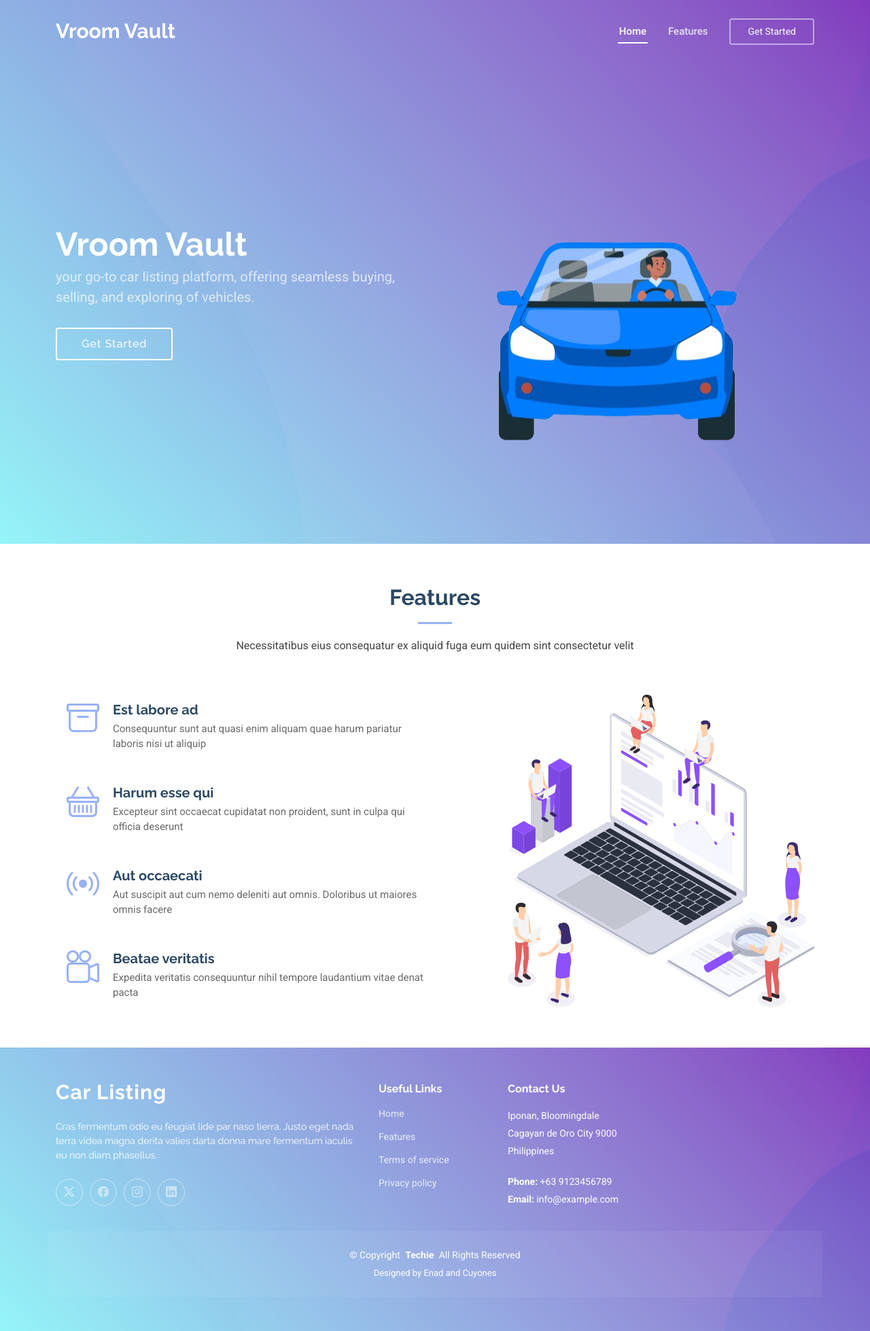
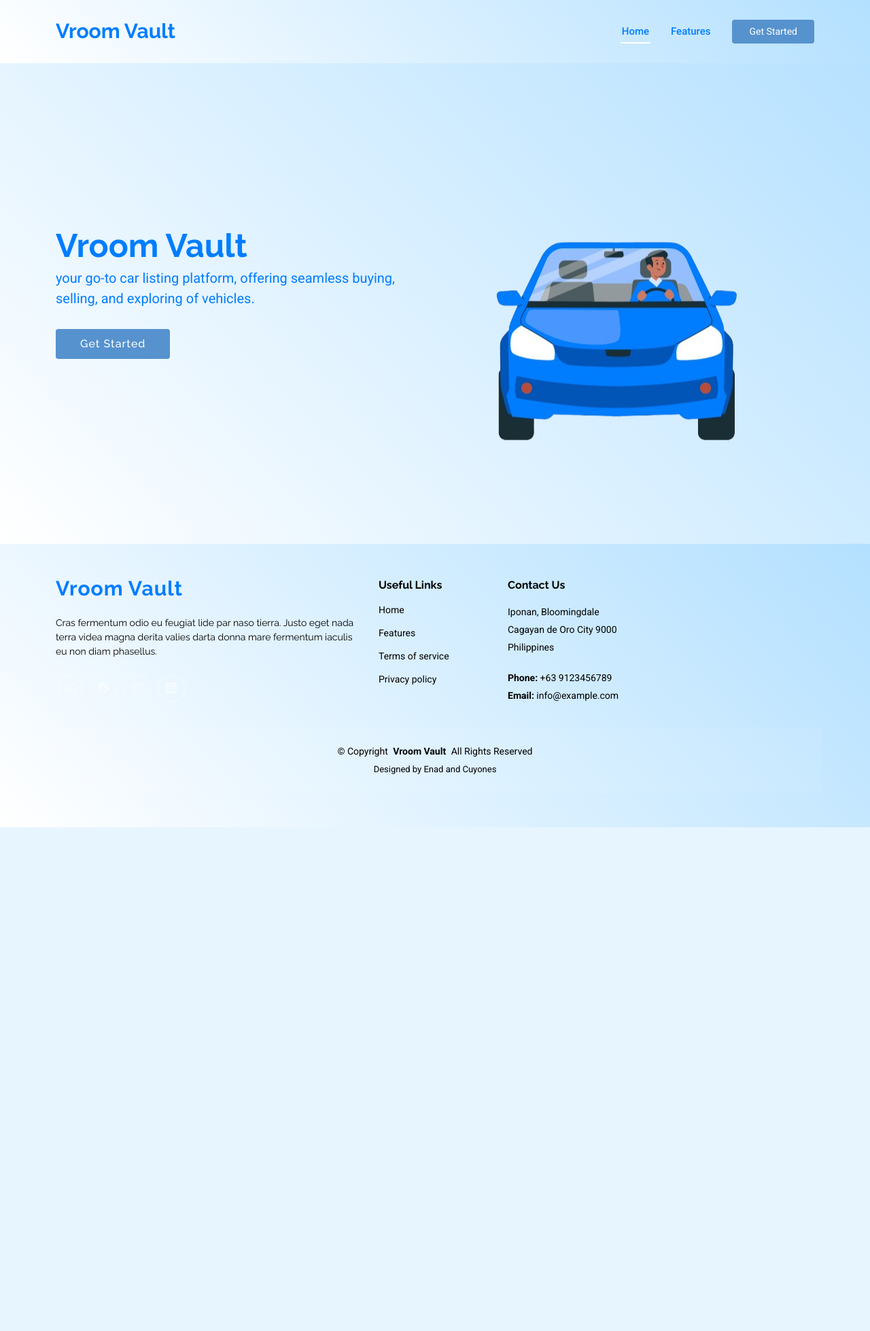
Before and after one commit to Yongzx1/VroomVault, a PHP site: page / in a window 1280 px wide. Shown: the whole page at 68% size. After the commit the page ends 1217 px from the top, so only its background shows below. Run offline with PHP 8.4, Linux system fonts and the light colour scheme.

Commit message:
update homepage

```diff
--- a/homepage/assets/css/main.css
+++ b/homepage/assets/css/main.css
@@ -163,7 +163,8 @@ h6 {
   --default-color: #ffffff;
   --heading-color: #ffffff;
   color: var(--default-color);
-  background-color: var(--background-color);
+  background: linear-gradient(45deg, white 0%, #b3e0ff 100%),
+    url("../img/hero-bg.jpg") center center no-repeat;
   padding: 20px 0;
   transition: all 0.5s;
   z-index: 997;
@@ -182,7 +183,7 @@ h6 {
   font-size: 30px;
   margin: 0;
   font-weight: 700;
-  color: var(--heading-color);
+  color: #007dfe;
 }
 
 .header .btn-getstarted,
@@ -191,15 +192,15 @@ h6 {
   font-size: 14px;
   padding: 7px 25px;
   margin: 0 0 0 30px;
+  background-color: #5692ce;
   border-radius: 4px;
   transition: 0.3s;
-  border: 2px solid color-mix(in srgb, var(--contrast-color), transparent 50%);
 }
 
 .header .btn-getstarted:hover,
 .header .btn-getstarted:focus:hover {
-  color: var(--contrast-color);
-  border-color: var(--contrast-color);
+  color: #fff;
+  background: #007dfe;
 }
 
 @media (max-width: 1200px) {
@@ -494,13 +495,9 @@ h6 {
 # Global Footer
 --------------------------------------------------------------*/
 .footer {
-  color: var(--default-color);
-  background: linear-gradient(
-      45deg,
-      var(--background-color) 0%,
-      color-mix(in srgb, var(--surface-color), transparent 10%) 100%
-    ),
-    url("../img/footer-bg.jpg") center center no-repeat;
+  color: #010101;
+  background: linear-gradient(45deg, white 0%, #b3e0ff 100%),
+    url("../img/hero-bg.jpg") center center no-repeat;
   background-size: cover;
   font-size: 14px;
   padding-bottom: 50px;
@@ -802,12 +799,9 @@ section,
   padding: 120px 0 60px 0;
   display: flex;
   align-items: center;
-  background: linear-gradient(
-      45deg,
-      var(--background-color) 0%,
-      color-mix(in srgb, var(--surface-color), transparent 10%) 100%
-    ),
+  background: linear-gradient(45deg, white 0%, #b3e0ff 100%),
     url("../img/hero-bg.jpg") center center no-repeat;
+
   background-size: cover;
 }
 
@@ -835,12 +829,13 @@ section,
   padding: 10px 36px;
   border-radius: 4px;
   transition: 0.5s;
-  border: 2px solid var(--contrast-color);
+  /* border: 2px solid var(--contrast-color); */
+  background-color: #5692ce;
 }
 
 .hero .btn-get-started:hover {
-  color: var(--accent-color);
-  background: var(--contrast-color);
+  color: #fff;
+  background: #007dfe;
 }
 
 .hero .btn-watch-video {
--- a/index.html
+++ b/index.html
@@ -66,8 +66,10 @@
 
         <nav id="navmenu" class="navmenu">
           <ul>
-            <li><a href="#hero" class="active">Home</a></li>
-            <li><a href="#features">Features</a></li>
+            <li>
+              <a href="#hero" class="active" style="color: #007dfe">Home</a>
+            </li>
+            <li><a href="#features" style="color: #007dfe">Features</a></li>
           </ul>
           <i class="mobile-nav-toggle d-xl-none bi bi-list"></i>
         </nav>
@@ -84,8 +86,8 @@
             <div
               class="col-lg-6 order-2 order-lg-1 d-flex flex-column justify-content-center"
             >
-              <h1>Vroom Vault</h1>
-              <p>
+              <h1 style="color: #007dfe">Vroom Vault</h1>
+              <p style="color: #007dfe">
                 your go-to car listing platform, offering seamless buying,
                 selling, and exploring of vehicles.
               </p>
@@ -95,7 +97,7 @@
             </div>
             <div class="col-lg-6 order-1 order-lg-2 hero-img">
               <img
-                src="..\IT322\homepage\assets\img\homepage1.png"
+                src="./homepage/assets/img/homepage1.png"
                 class="img-fluid animated"
                 alt=""
               />
@@ -104,101 +106,6 @@
         </div>
       </section>
       <!-- /Hero Section -->
-
-      <!-- Features Section -->
-      <section id="features" class="features section">
-        <!-- Section Title -->
-        <div class="container section-title" data-aos="fade-up">
-          <h2>Features</h2>
-          <p>
-            Necessitatibus eius consequatur ex aliquid fuga eum quidem sint
-            consectetur velit
-          </p>
-        </div>
-        <!-- End Section Title -->
-
-        <div class="container">
-          <div class="row gy-4 justify-content-between">
-            <div
-              class="features-image col-lg-5 order-lg-2 d-flex align-items-center"
-              data-aos="fade-up"
-              data-aos-delay="100"
-            >
-              <img
-                src="./homepage/assets/img/features.svg"
-                class="img-fluid"
-                alt=""
-              />
-            </div>
-            <div class="col-lg-6 d-flex flex-column justify-content-center">
-              <div
-                class="features-item d-flex ps-0 ps-lg-3 pt-4 pt-lg-0"
-                data-aos="fade-up"
-                data-aos-delay="200"
-              >
-                <i class="bi bi-archive flex-shrink-0"></i>
-                <div>
-                  <h4>Est labore ad</h4>
-                  <p>
-                    Consequuntur sunt aut quasi enim aliquam quae harum pariatur
-                    laboris nisi ut aliquip
-                  </p>
-                </div>
-              </div>
-              <!-- End Features Item-->
-
-              <div
-                class="features-item d-flex mt-5 ps-0 ps-lg-3"
-                data-aos="fade-up"
-                data-aos-delay="300"
-              >
-                <i class="bi bi-basket flex-shrink-0"></i>
-                <div>
-                  <h4>Harum esse qui</h4>
-                  <p>
-                    Excepteur sint occaecat cupidatat non proident, sunt in
-                    culpa qui officia deserunt
-                  </p>
-                </div>
-              </div>
-              <!-- End Features Item-->
-
-              <div
-                class="features-item d-flex mt-5 ps-0 ps-lg-3"
-                data-aos="fade-up"
-                data-aos-delay="400"
-              >
-                <i class="bi bi-broadcast flex-shrink-0"></i>
-                <div>
-                  <h4>Aut occaecati</h4>
-                  <p>
-                    Aut suscipit aut cum nemo deleniti aut omnis. Doloribus ut
-                    maiores omnis facere
-                  </p>
-                </div>
-              </div>
-              <!-- End Features Item-->
-
-              <div
-                class="features-item d-flex mt-5 ps-0 ps-lg-3"
-                data-aos="fade-up"
-                data-aos-delay="500"
-              >
-                <i class="bi bi-camera-reels flex-shrink-0"></i>
-                <div>
-                  <h4>Beatae veritatis</h4>
-                  <p>
-                    Expedita veritatis consequuntur nihil tempore laudantium
-                    vitae denat pacta
-                  </p>
-                </div>
-              </div>
-              <!-- End Features Item-->
-            </div>
-          </div>
-        </div>
-      </section>
-      <!-- /Features Section -->
     </main>
 
     <footer id="footer" class="footer accent-background">
@@ -206,7 +113,7 @@
         <div class="row gy-4">
           <div class="col-lg-5 col-md-12 footer-about">
             <a href="index.html" class="logo d-flex align-items-center">
-              <span class="sitename">Car Listing</span>
+              <span class="sitename" style="color: #007dfe">Vroom Vault</span>
             </a>
             <p>
               Cras fermentum odio eu feugiat lide par naso tierra. Justo eget
@@ -222,19 +129,19 @@
           </div>
 
           <div class="col-lg-2 col-6 footer-links">
-            <h4>Useful Links</h4>
+            <h4 style="color: #010101">Useful Links</h4>
             <ul>
-              <li><a href="#">Home</a></li>
-              <li><a href="#">Features</a></li>
-              <li><a href="#">Terms of service</a></li>
-              <li><a href="#">Privacy policy</a></li>
+              <li><a href="#" style="color: #010101">Home</a></li>
+              <li><a href="#" style="color: #010101">Features</a></li>
+              <li><a href="#" style="color: #010101">Terms of service</a></li>
+              <li><a href="#" style="color: #010101">Privacy policy</a></li>
             </ul>
           </div>
 
           <div
             class="col-lg-3 col-md-12 footer-contact text-center text-md-start"
           >
-            <h4>Contact Us</h4>
+            <h4 style="color: #010101">Contact Us</h4>
             <p>Iponan, Bloomingdale</p>
             <p>Cagayan de Oro City 9000</p>
             <p>Philippines</p>
@@ -249,7 +156,7 @@
       <div class="container copyright text-center mt-4">
         <p>
           © <span>Copyright</span>
-          <strong class="px-1 sitename">Techie</strong>
+          <strong class="px-1 sitename">Vroom Vault</strong>
           <span>All Rights Reserved</span>
         </p>
         <div class="credits">
```
